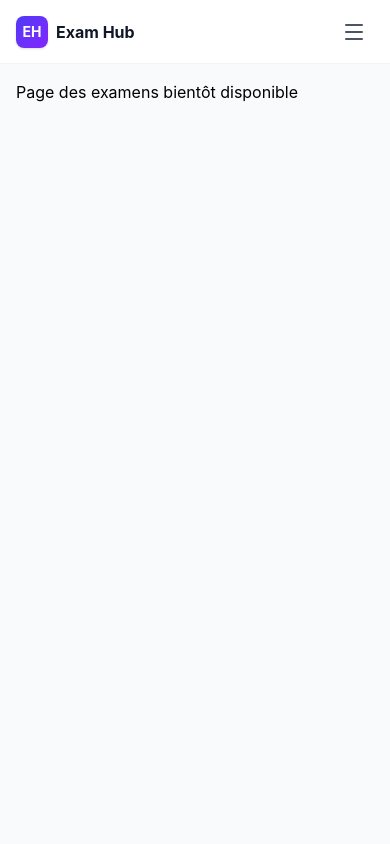
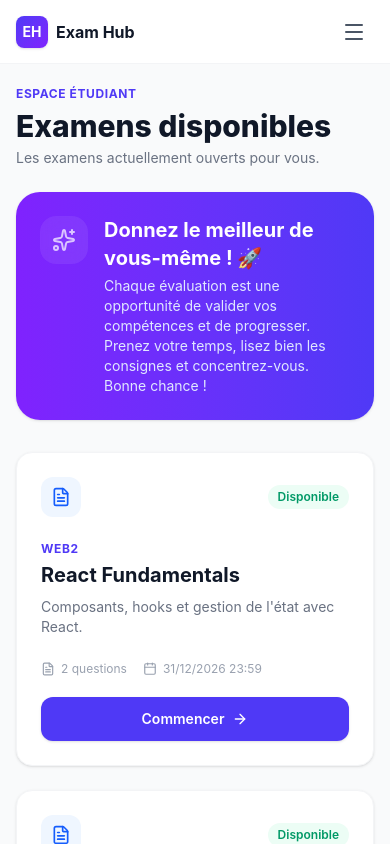
Before and after one commit to Anonymat-HS/Exam-Hub-frontend, a React (Vite) app: page /student/exams in a window 390 px wide. Built offline with nearby package versions, Linux system fonts and the light colour scheme.

Commit message:
feat: impliment responsive exam list page with dynamic card components

```diff
--- a/src/App.jsx
+++ b/src/App.jsx
@@ -1,6 +1,7 @@
 import { BrowserRouter, Routes, Route } from 'react-router-dom';
 import { StudentLayout } from './layouts/StudentLayout.jsx';
 import { StudentDashboardPage } from './pages/student/StudentDashboardPage';
+import { ExamStudentPage } from './pages/student/ExamStudentPage.jsx';
 
 export default function App() {
   return (
@@ -10,7 +11,7 @@ export default function App() {
 
           <Route index element={<StudentDashboardPage />} />
 
-          <Route path="exams" element={<div>Page des examens bientôt disponible</div>} />
+          <Route path="exams" element={<ExamStudentPage />} />
           <Route path="results" element={<div>Page des résultats bientôt disponible</div>} />
 
         </Route>
--- a/src/components/student/ExamCard.jsx
+++ b/src/components/student/ExamCard.jsx
@@ -1,10 +1,10 @@
 import { ArrowRight, FileText, Calendar } from 'lucide-react';
 
 export function ExamCard({ exam, onStart }) {
-  const { title, description, questionsCount, dueDate, status } = exam;
+  const { title, description, questionsCount, dueDate, status, category } = exam;
 
   return (
-    <div className="rounded-2xl border border-gray-100 bg-white p-6 shadow-sm flex flex-col justify-between">
+    <div className="rounded-2xl border border-gray-100 bg-white p-6 shadow-sm flex flex-col justify-between transition-all hover:shadow-md">
       <div>
         <div className="flex items-center justify-between">
           <div className="flex h-10 w-10 items-center justify-center rounded-xl bg-blue-50 text-blue-600">
@@ -15,11 +15,14 @@ export function ExamCard({ exam, onStart }) {
           </span>
         </div>
 
-        <span className="mt-6 block text-xs font-bold uppercase tracking-wider text-indigo-600">
-          Évaluation
-        </span>
+        {/* Ajout de la catégorie (ex: WEB2) comme sur la maquette */}
+        {category && (
+          <span className="mt-6 block text-xs font-bold uppercase tracking-wider text-indigo-600">
+            {category}
+          </span>
+        )}
 
-        <h3 className="mt-1 text-lg font-bold text-gray-900">
+        <h3 className={`font-bold text-gray-900 ${category ? 'mt-1 text-xl' : 'mt-6 text-lg'}`}>
           {title}
         </h3>
 
--- /dev/null
+++ b/src/pages/student/ExamStudentPage.jsx
@@ -0,0 +1,71 @@
+import { ExamCard } from '../../components/student/ExamCard';
+import { Sparkles } from 'lucide-react';
+
+const ALL_EXAMS = [
+  {
+    id: 1,
+    category: 'WEB2',
+    title: 'React Fundamentals',
+    description: 'Composants, hooks et gestion de l\'état avec React.',
+    questionsCount: 2,
+    dueDate: '31/12/2026 23:59',
+    status: 'Disponible'
+  },
+  {
+    id: 2,
+    category: 'BDD2',
+    title: 'SQL & PostgreSQL',
+    description: 'Évaluation SQL et conception de bases relationnelles.',
+    questionsCount: 2,
+    dueDate: '31/12/2026 23:59',
+    status: 'Disponible'
+  }
+];
+
+export function ExamStudentPage() {
+  const handleStartExam = (id) => {
+    console.log(`Lancement de l'examen numéro : ${id}`);
+  };
+
+  return (
+    <div className="max-w-5xl mx-auto w-full animate-fade-in-up">
+      <span className="text-xs font-bold uppercase tracking-wider text-indigo-600">
+        Espace Étudiant
+      </span>
+
+      <h1 className="mt-1 text-3xl font-extrabold text-gray-900">
+        Examens disponibles
+      </h1>
+
+      <p className="mt-1 text-sm text-gray-500">
+        Les examens actuellement ouverts pour vous.
+      </p>
+
+      {/* PANNEAU D'ENCOURAGEMENT CRÉATIF */}
+      <div className="mt-6 rounded-3xl bg-gradient-to-r from-violet-600 to-indigo-600 p-6 sm:p-8 text-white shadow-sm flex flex-col sm:flex-row sm:items-center justify-between gap-4">
+        <div className="flex items-start gap-4">
+          <div className="flex h-12 w-12 shrink-0 items-center justify-center rounded-2xl bg-white/10 text-white backdrop-blur-sm animate-pulse">
+            <Sparkles size={24} />
+          </div>
+          <div>
+            <h2 className="text-xl font-bold">Donnez le meilleur de vous-même ! 🚀</h2>
+            <p className="mt-1 text-sm text-indigo-100 max-w-xl">
+              Chaque évaluation est une opportunité de valider vos compétences et de progresser. Prenez votre temps, lisez bien les consignes et concentrez-vous. Bonne chance !
+            </p>
+          </div>
+        </div>
+      </div>
+
+      {/* GRILLE D'EXAMENS */}
+      <div className="mt-8 grid grid-cols-1 gap-6 md:grid-cols-2">
+        {ALL_EXAMS.map((exam) => (
+          <ExamCard
+            key={exam.id}
+            exam={exam}
+            onStart={() => handleStartExam(exam.id)}
+          />
+        ))}
+      </div>
+    </div>
+  );
+}
```
